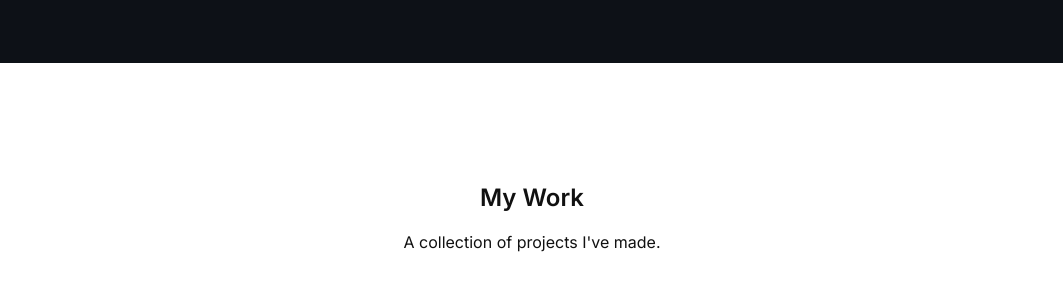
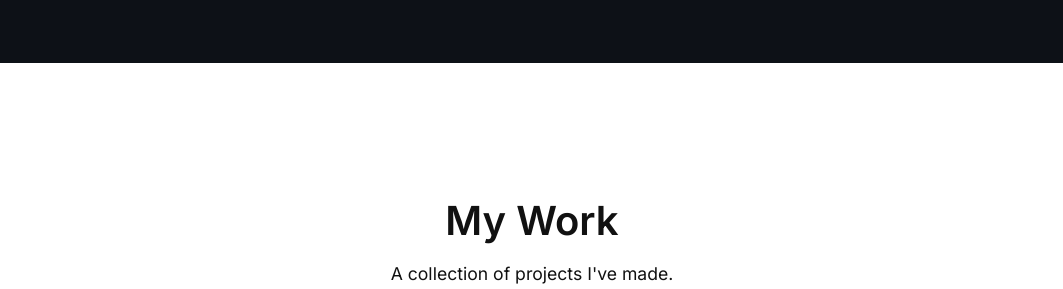
Before and after one commit to cyclonicalperson/portfolio-website, an Astro site: page / in a window 1280 px wide. Shown: the part 817-1106 px from the top of the page, without its empty margins (108-1171 px from the left). Built offline with nearby package versions, Linux system fonts and the light colour scheme; Astro itself is replaced by a stand-in of ours.

Commit message:
WIP updates

```diff
--- a/src/layouts/BaseLayout.astro
+++ b/src/layouts/BaseLayout.astro
@@ -2,8 +2,6 @@
 const { title = "Pavle Arsenijević – Portfolio" } = Astro.props;
 ---
 
-<!DOCTYPE html>
-<html lang="en">
 <head>
     <meta charset="UTF-8" />
     <meta name="viewport" content="width=device-width, initial-scale=1.0" />
@@ -26,8 +24,8 @@ const { title = "Pavle Arsenijević – Portfolio" } = Astro.props;
     <!-- Google Analytics -->
     <script async src="https://www.googletagmanager.com/gtag/js?id=G-L0ZN882055"></script>
 </head>
+
 <body>
 <slot />
 <script type="module" src="/scripts/google_analytics.js"></script>
 </body>
-</html>
--- a/src/styles/global.css
+++ b/src/styles/global.css
@@ -90,6 +90,16 @@ html, body {
 .projects-content {
     max-width: 1000px;
     margin: 0 auto;
+}
+
+.projects-content h2 {
+    font-size: 2.5rem;
+    margin-bottom: 15px;
+}
+
+.projects-content p {
+    font-size: 1.1rem;
+    margin-bottom: 15px;
 }
 
 .projects-grid {
```
